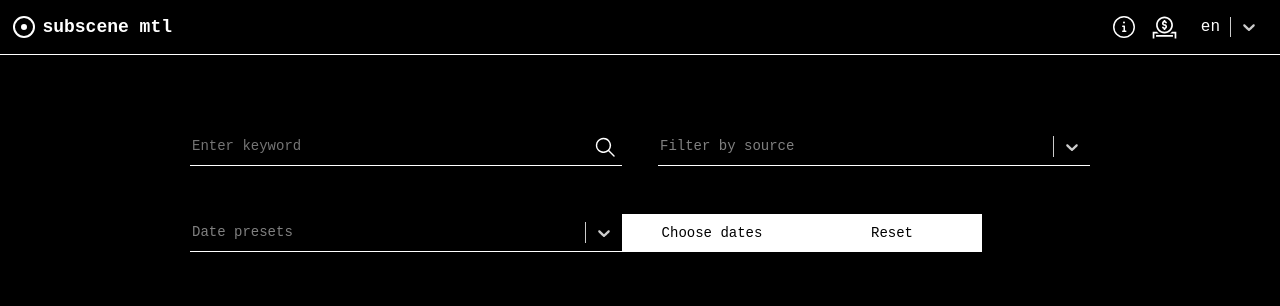
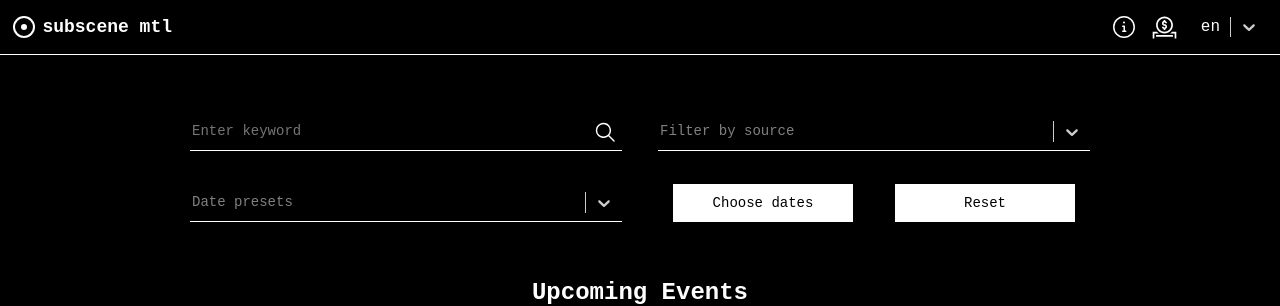
Before and after one commit to naemtl/eventhorizon2-fe, a React (Vite) app: page / in a window 1280 px wide. Shown: the top 306 px of the page. Built offline with nearby package versions, Linux system fonts and the light colour scheme; no server answers.

Commit message:
change filter+search styles + hide choose dates modal

```diff
--- a/src/components/ModalWithButton/ModalWithButton.tsx
+++ b/src/components/ModalWithButton/ModalWithButton.tsx
@@ -6,7 +6,7 @@ import Modal from 'react-modal';
 
 import styles from './ModalWithButton.module.css';
 
-function ModalWithButton({ children, insetValue, isModalOpen, setIsModalOpen }: ModalWithButtonProps) {
+function ModalWithButton({ children, contentStyles, insetValue, isModalOpen, setIsModalOpen }: ModalWithButtonProps) {
   const closeModal = () => {
     setIsModalOpen(false);
   };
@@ -15,12 +15,13 @@ function ModalWithButton({ children, insetValue, isModalOpen, setIsModalOpen }:
       isOpen={isModalOpen}
       onRequestClose={closeModal}
       style={{
-        overlay: {
-          backgroundColor: 'rgba(0, 0, 0, 0.75)',
-        },
         content: {
           background: 'rgb(0, 0, 0)',
           inset: insetValue,
+          ...contentStyles,
+        },
+        overlay: {
+          backgroundColor: 'rgba(0, 0, 0, 0.75)',
         },
       }}
     >
--- a/src/components/ModalWithButton/ModalWithButton.types.ts
+++ b/src/components/ModalWithButton/ModalWithButton.types.ts
@@ -2,6 +2,7 @@ import type React from 'react';
 
 interface ModalWithButtonProps {
   children: React.ReactNode;
+  contentStyles?: React.CSSProperties;
   insetValue: string;
   isModalOpen: boolean;
   setIsModalOpen: React.Dispatch<React.SetStateAction<boolean>>;
--- a/src/pages/Calendar/FilterAndSearch/FilterAndSearch.module.css
+++ b/src/pages/Calendar/FilterAndSearch/FilterAndSearch.module.css
@@ -17,14 +17,25 @@
 .container {
   display: flex;
   flex-direction: column;
-  height: 220px;
-  justify-content: space-evenly;
+  height: 175px;
   max-width: 360px;
   width: 100%;
 }
 
-.dateResetContainer {
+.dateRange {
+  font-size: var(--text-xxs);
+}
+
+.dateControlsContainer {
+  flex-direction: column;
   width: 100%;
+}
+
+.disabled {
+  background-color: var(--satan);
+  border-color: var(--satan);
+  color: var(--black);
+  cursor: not-allowed;
 }
 
 .input {
@@ -45,16 +56,12 @@
   display: none;
 }
 
-.dateButtonContainer,
-.dateResetContainer {
+.modalContainer {
+  align-items: center;
   display: flex;
-}
-
-.disabled {
-  background-color: var(--satan);
-  border-color: var(--satan);
-  color: var(--black);
-  cursor: not-allowed;
+  flex-direction: column;
+  justify-content: center;
+  height: 100%;
 }
 
 .searchButton {
@@ -70,10 +77,15 @@
   }
 }
 
+.buttonContainer,
+.dateControlsContainer,
+.searchContainer {
+  display: flex;
+}
+
 .searchSelectContainer {
   display: flex;
   flex-direction: column;
-  justify-content: space-between;
 }
 
 .searchContainer,
@@ -81,9 +93,11 @@
   width: 100%;
 }
 
-.searchContainer {
-  justify-content: space-between;
-  display: flex;
+.buttonContainer,
+.dateSelectContainer,
+.searchContainer,
+.selectContainer {
+  margin-bottom: var(--space-sm);
 }
 
 @media screen and (min-width: 768px) {
@@ -93,6 +107,7 @@
   }
 
   .container {
+    justify-content: space-evenly;
     max-width: 900px;
   }
 
@@ -101,15 +116,21 @@
     color: var(--black);
   }
 
-  .dateResetContainer,
+  .buttonContainer {
+    justify-content: space-around;
+  }
+
+  .dateControlsContainer,
   .searchSelectContainer {
     flex-direction: row;
+    justify-content: space-between;
   }
 
-  .dateButtonContainer,
+  .buttonContainer,
   .dateSelectContainer,
   .searchContainer,
   .selectContainer {
+    margin-bottom: unset;
     max-width: 48%;
     width: 100%;
   }
--- a/src/pages/Calendar/FilterAndSearch/FilterAndSearch.tsx
+++ b/src/pages/Calendar/FilterAndSearch/FilterAndSearch.tsx
@@ -1,5 +1,5 @@
 import type { Option } from 'src/types/index.js';
-import { addDays, addMonths, subDays } from 'date-fns';
+import { addDays, addMonths, format, subDays } from 'date-fns';
 import { enCA, es, frCA } from 'date-fns/locale';
 
 import { memo, useCallback, useEffect, useMemo, useState } from 'react';
@@ -178,7 +178,7 @@ function FilterAndSearch() {
           />
         </div>
       </div>
-      <div className={styles.dateResetContainer}>
+      <div className={styles.dateControlsContainer}>
         <div className={styles.dateSelectContainer}>
           <DropdownMenu
             options={datePresets}
@@ -187,7 +187,7 @@ function FilterAndSearch() {
             value={selectedDatePreset}
           />
         </div>
-        <div className={styles.dateButtonContainer}>
+        <div className={styles.buttonContainer}>
           <button
             className={styles.button}
             title={t('calendar.choose-dates')}
@@ -201,14 +201,16 @@ function FilterAndSearch() {
           </button>
         </div>
       </div>
-      {/* FIXME: this modal is shit */}
-      <ModalWithButton
-        insetValue="200px 350px"
+      {/* <ModalWithButton
+        contentStyles={{ height: '350px', transform: 'translate(-50%, -50%)', width: '300px' }}
+        insetValue="unset"
         isModalOpen={isModalOpen}
         setIsModalOpen={setIsModalOpen}
       >
+        <section className={styles.modalContainer}>
+          <h4 className={styles.modalTitle}>{t('calendar.choose-dates')}</h4> */}
       {/* @ts-expect-error TODO: fix */}
-        <DatePicker
+      {/* <DatePicker
             aria-label={t('calendar.choose-dates')}
             locale={datepickerLocal}
             dateFormat="yyyy.MM.dd"
@@ -221,7 +223,17 @@ function FilterAndSearch() {
             selected={startDate}
             selectsRange
           />
-      </ModalWithButton>
+          { startDate && endDate && (
+            <span className={styles.dateRange}>
+              {format(startDate, 'yyyy.MM.dd')}
+              {' '}
+              -
+              {' '}
+              {format(endDate, 'yyyy.MM.dd')}
+            </span>
+          )}
+        </section>
+      </ModalWithButton> */}
     </section>
   );
 }
```
Lines whose indentation alone changed are shown as unchanged.
